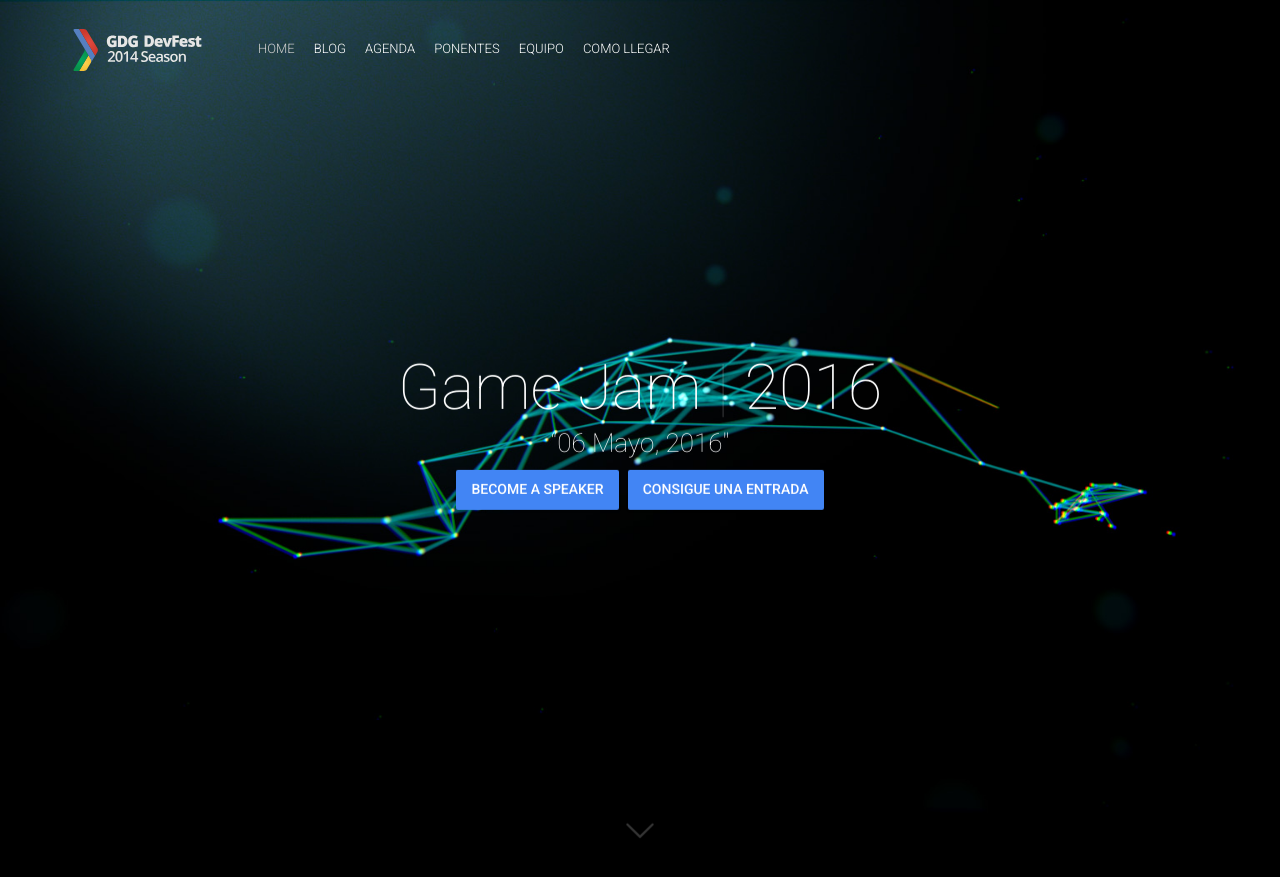
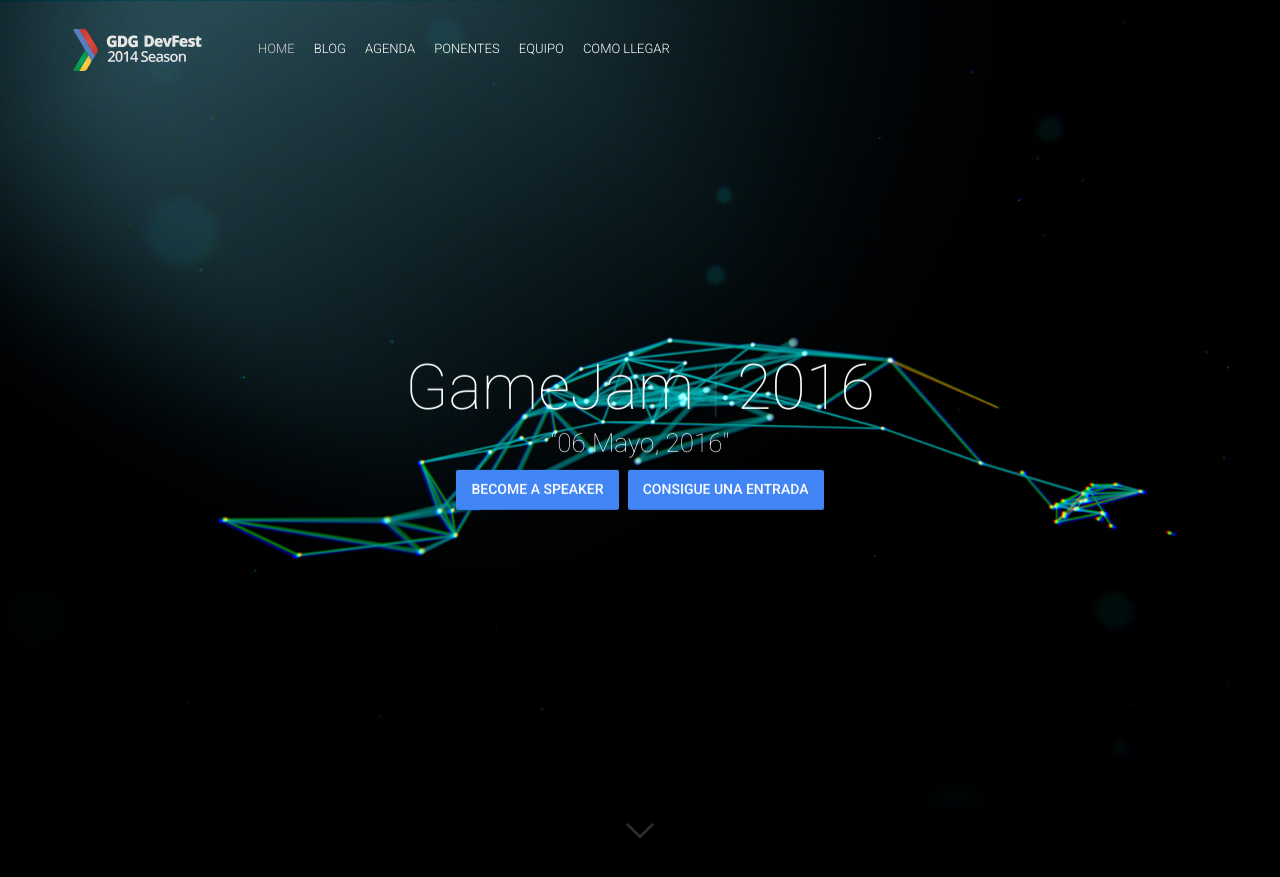
Before and after one commit to GDGTarragona/GameJamReus, a Jekyll site: the page built from index.html, in a window 1280 px wide and 900 px high. Shown: the top 877 px of the window. Built offline with Jekyll 4.4.1, drawn with Linux system fonts in a browser that asks for light colours; nearby versions of some CDN libraries; comment, search, counter and statistics services are not loaded; some of the changed text lies outside the part shown.

Commit message:
Update gamejam

```diff
--- a/_config.yml
+++ b/_config.yml
@@ -5,9 +5,9 @@
 
 
 # Site Settings
-title: "Game Jam URV - Reus 2016"
+title: "GameJam URV - Reus 2016"
 email: "conferencias@gdgtarragona.net"
-description: "Game Jam Reus Rocks!!"
+description: "GameJam Reus Rocks!!"
 baseurl: "/gamejamreus"
 url: "http://gdgtarragona.github.io"
 permalink: "/blog/:title"
@@ -24,7 +24,7 @@
 organizerLink: "http://www.gdgtarragona.net/"
 
 # Head
-metaKeywords: "event, gdg, programming, game jam, games, computer games, video games, developers, reus, Tarragona"
+metaKeywords: "event, gdg, programming, gamejam, games, computer games, video games, developers, reus, Tarragona"
 twitterAccount: "@GDGTarragona"
 socialImageSrcGooglePlus: "/img/seo/sharing-google-plus.png"
 socialImageSrcTwitter: "/img/seo/sharing-twitter.png"
@@ -50,7 +50,7 @@
 
 # Hero Block
 heroImage: "hero.jpg"
-heroTitle: "Game Jam <typeout> 2016"
+heroTitle: "GameJam <typeout> 2016"
 eventDate: “06 Mayo, 2016"
 typeoutTextValues: '"", "Reus", "URV"'
 typeoutFallback: "Season"
@@ -59,16 +59,16 @@
  - {permalink: "/#tickets", text: "Consigue una entrada"}
 
 # About Block
-aboutTitle: “Sobre Game Jam URV - Reus 2016"
+aboutTitle: “GameJam URV - Reus 2016"
 aboutBlock:
  - {title: "Workshops", image: "workshop.jpg", text: "Full-day of workshops, hands-on experience and game design. Come and tame your favourite technology!" }
- - {title: "Game Jam", image: "hackathon.jpg", text: "Full-day game jam hackaton! Want some real teambuilding on friday? Grab your team and join our game jam!" }
+ - {title: "GameJam", image: "hackathon.jpg", text: "Full-day gamejam hackaton! Want some real teambuilding on friday? Grab your team and join our gamejam!" }
 
 # Statistic Block
 statisticBlockImage: "statistic.jpg"
 statisticBlock:
  - {count: "100", specialCharacter: "+", info: "attendees", detail: "from everywhere"}
- - {count: "36", specialCharacter: "+", info: "hours", detail: "of pure Game Jam"}
+ - {count: "36", specialCharacter: "+", info: "hours", detail: "of pure GameJam"}
  - {count: "4", specialCharacter: "+", info: "speakers", detail: "from different areas"}
 
 # Latest News Block
```
